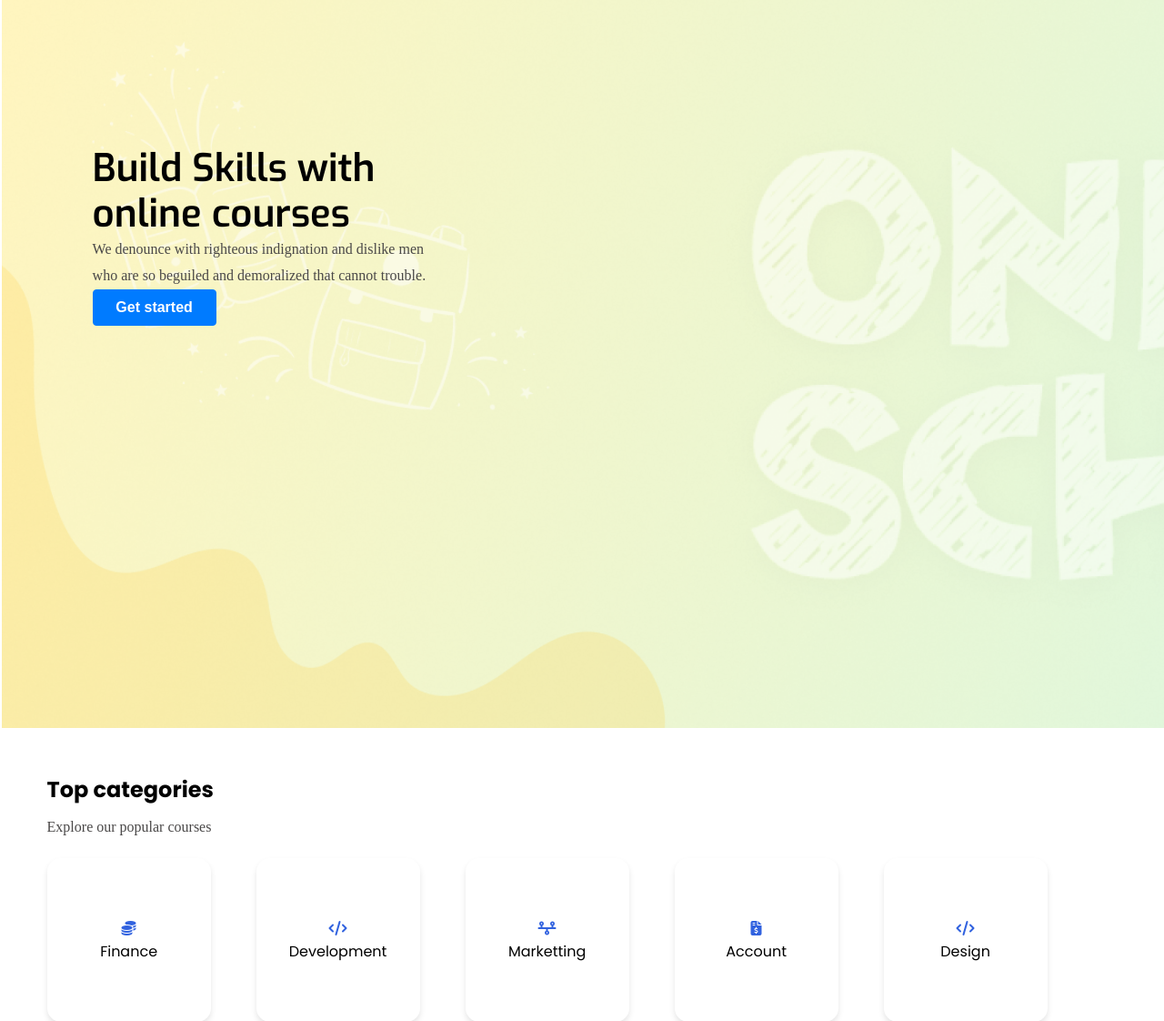
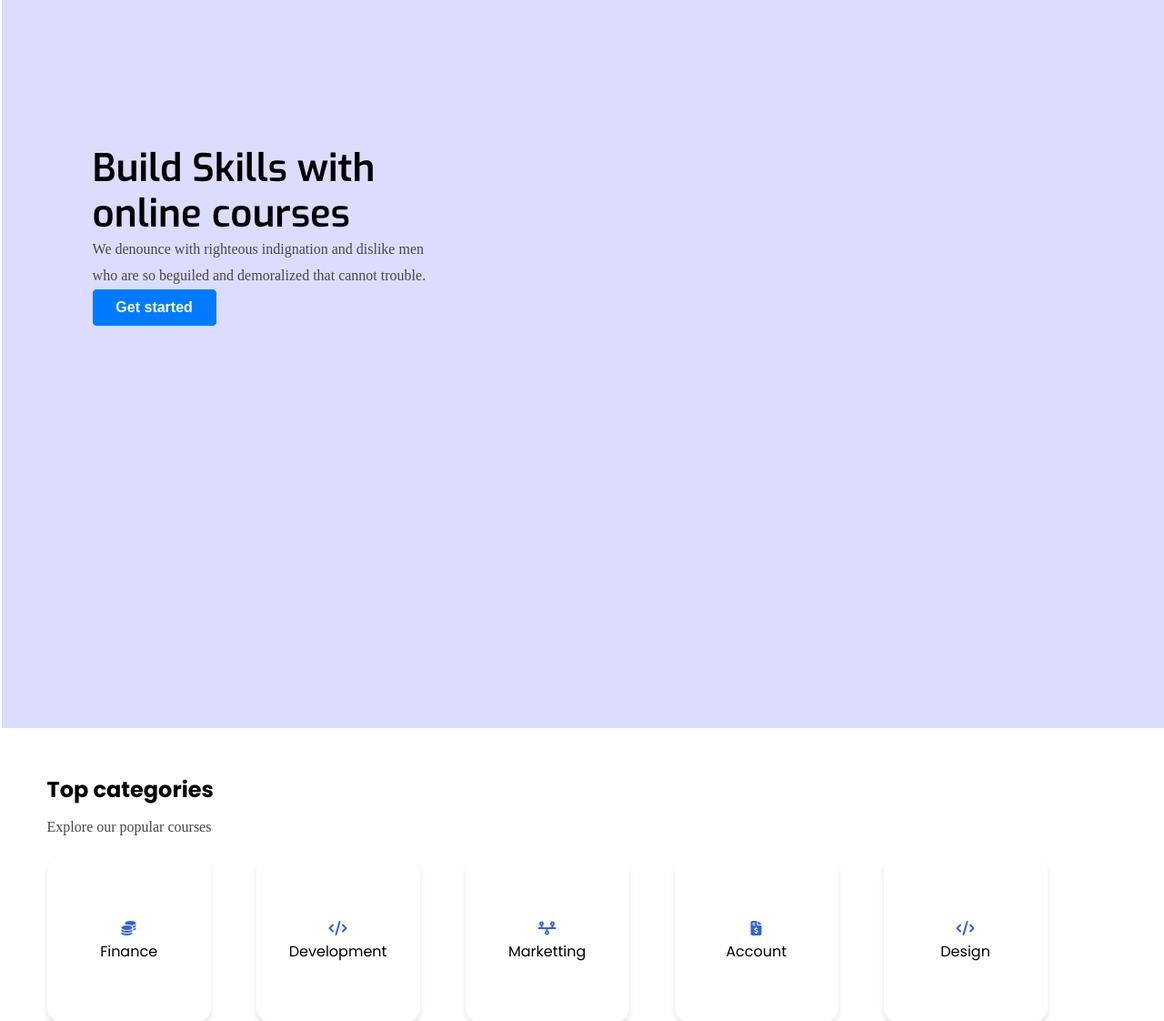
Before and after one commit to raqeeb32/ByteBrains, a PHP site: page /index.php in a window 1280 px wide. Shown: the part 68-1190 px from the top of the page at 91% size. Run offline with PHP 8.4, Linux system fonts and the light colour scheme; data comes from the database, SQL or seed files in the repository; some libraries are stand-ins or nearby versions.

Commit message:
Removed Image

```diff
--- a/css/style.css
+++ b/css/style.css
@@ -131,7 +131,9 @@ main{
     height:100vh;
     /* margin-top:16px; */
     /*background-color: burlywood;*/
-    background-image:url("../images/heroIMG.png");
+    /*background-image:url("../images/heroIMG.png");*/
+
+    background-color: rgb(220, 220, 255);
     background-size: cover;
     background-repeat: no-repeat;
 
```
Also changed, not shown: images/heroIMG.png.
